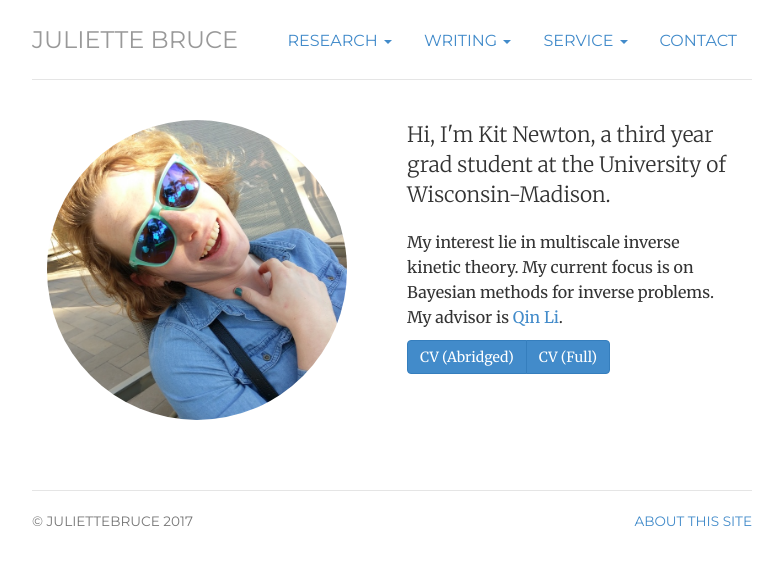
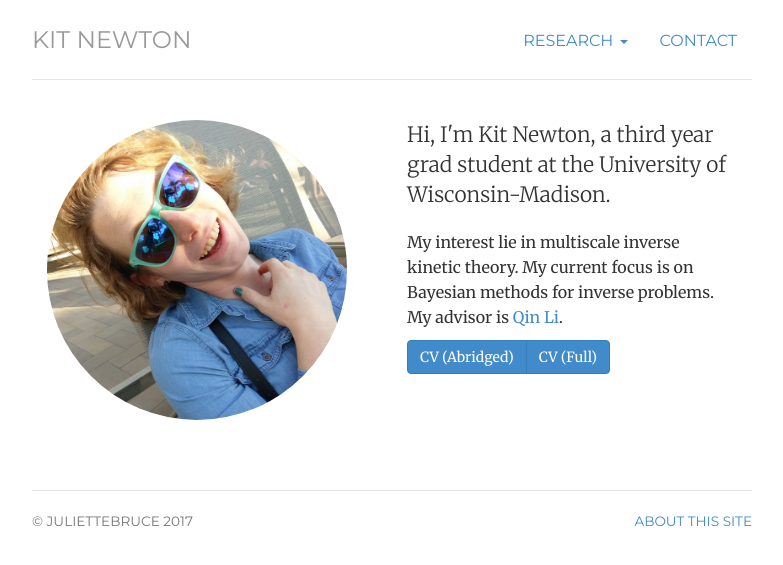
Before and after one commit to julietteBruce/sandbox-kit, a Jekyll site: the page built from index.html, in a window 1280 px wide. Shown: the top 565 px of the page, without its empty margins (248-1031 px from the left). Built offline with Jekyll 4.4.1, drawn with Linux system fonts in a browser that asks for light colours.

Commit message:
Updated NavBar

```diff
--- a/_includes/header.html
+++ b/_includes/header.html
@@ -8,10 +8,14 @@
     <ul class="dropdown-menu">
       <li class="{{ page.publications }}"><a href="/publications" title="Publications">Publications</a></li>
       <li class="{{ page.presentations }}"><a href="/presentations" title="Presentations">Presentations</a></li>
+<!--
       <li class="{{ page.programing }}"><a href="/programing" title="Programing">Programing</a></li>
       <li class="{{ page.travel }}"><a href="/travel" title="Travel">Travel</a></li>
+ -->
+
     </ul>
   	</li>
+<!--
   	<li class="dropdown">
 		<a class="dropdown-toggle" data-toggle="dropdown" href="#">Writing
     	<span class="caret"></span></a>
@@ -20,6 +24,8 @@
       <li class="{{ page.presentations }}"><a href="/notes" title="Notes">Notes</a></li>
     </ul>
   	</li>
+ -->
+<!--
   	<li class="dropdown">
 		<a class="dropdown-toggle" data-toggle="dropdown" href="#">Service
     	<span class="caret"></span></a>
@@ -29,7 +35,8 @@
       <li class="{{ page.community }}"><a href="/community" title="Community">Community</a></li>
     </ul>
   	</li>
+ -->
 		<li class="{{ page.contact }}"><a href="/contact" title="Contact">Contact</a></li>
 	</ul>
-	<h3 class="text-muted"><a href="/">Juliette Bruce</a></h3>
+	<h3 class="text-muted"><a href="/">Kit Newton</a></h3>
 </div> <!-- /header -->
```
